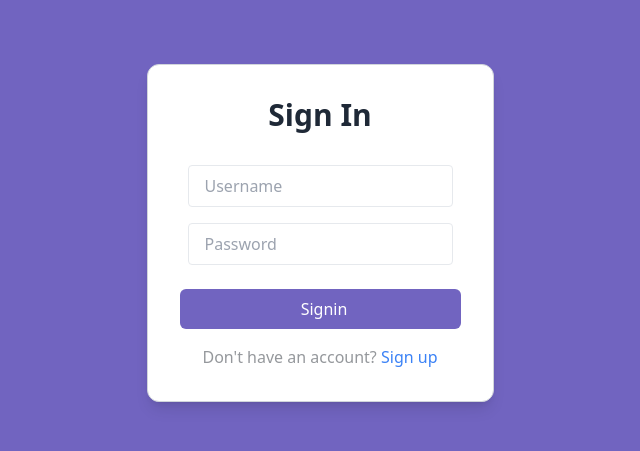
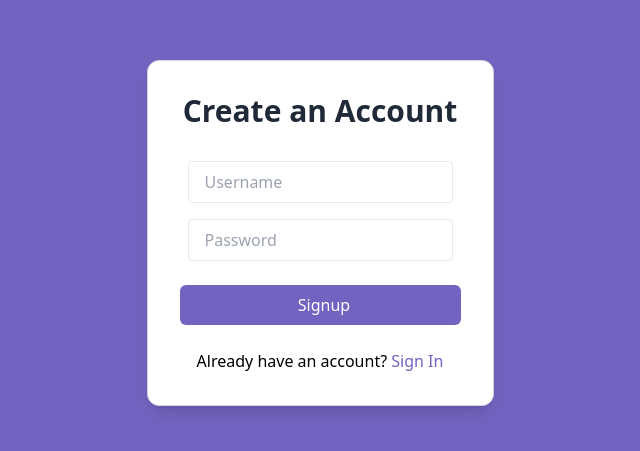
Before and after one commit to Yashpatel2311/Brainly-webapp, a React (Vite) app in the folder Brainly-Frontend/: page / in a window 1280 px wide. Shown: the part 167-618 px from the top of the page, without its empty margins (320-960 px from the left). Built offline with nearby package versions, Linux system fonts and the light colour scheme.

Commit message:
signin page change

```diff
--- a/Brainly-Frontend/src/App.tsx
+++ b/Brainly-Frontend/src/App.tsx
@@ -6,8 +6,8 @@
   return (
     <BrowserRouter>
       <Routes>
-        <Route path="/signup" element={<Signup />} />
-        <Route path="/" element={<Signin />} />
+        <Route path="/" element={<Signup />} />
+        <Route path="/signin" element={<Signin />} />
         <Route path="/dashboard" element={<Dashboard />} />
       </Routes>
     </BrowserRouter>
--- a/Brainly-Frontend/src/pages/Signin.tsx
+++ b/Brainly-Frontend/src/pages/Signin.tsx
@@ -113,7 +113,7 @@
             Don't have an account?{" "}
             <span
               className="text-blue-500 cursor-pointer hover:underline"
-              onClick={() => navigate("/signup")}
+              onClick={() => navigate("/")}
             >
               Sign up
             </span>
```
